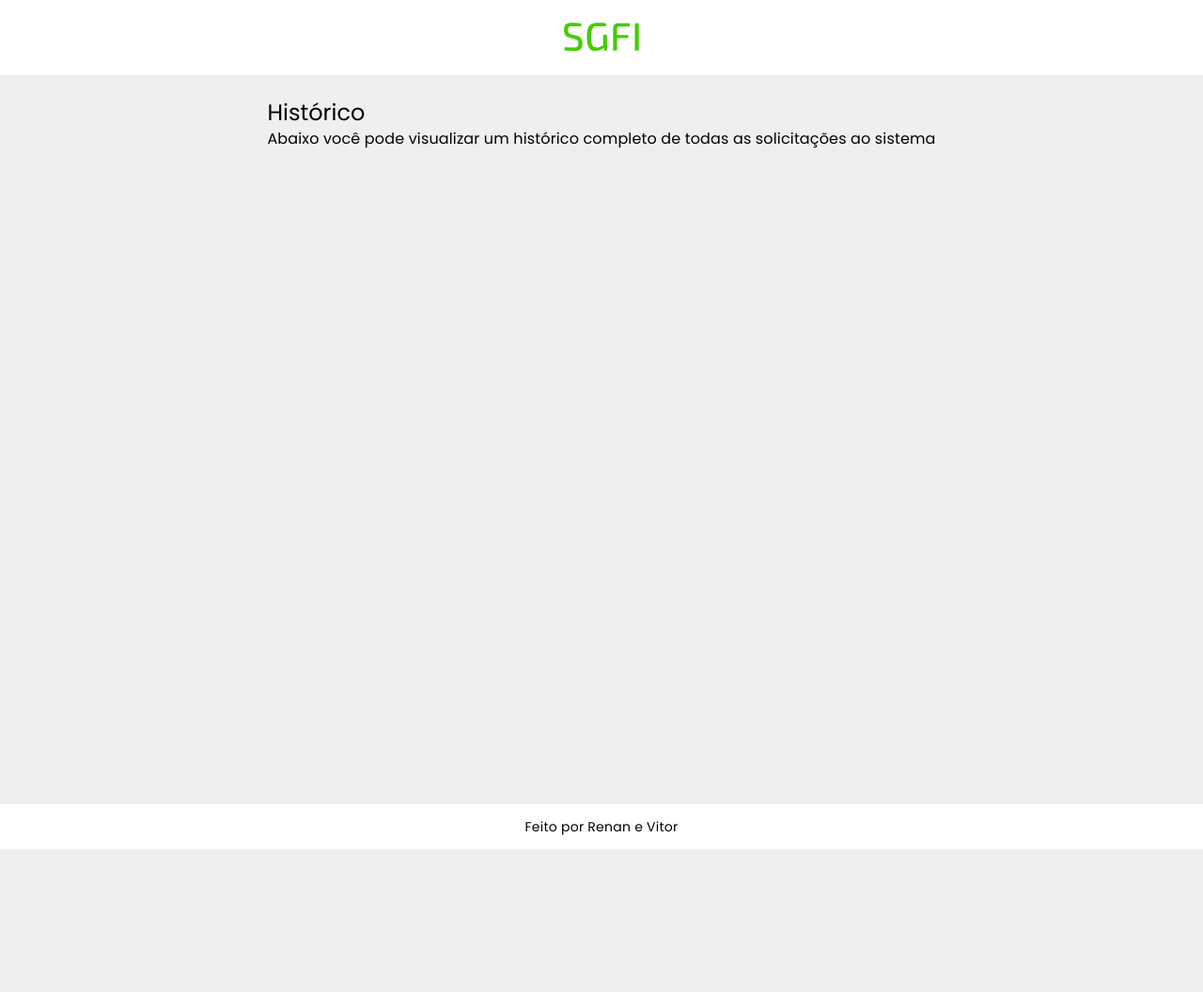
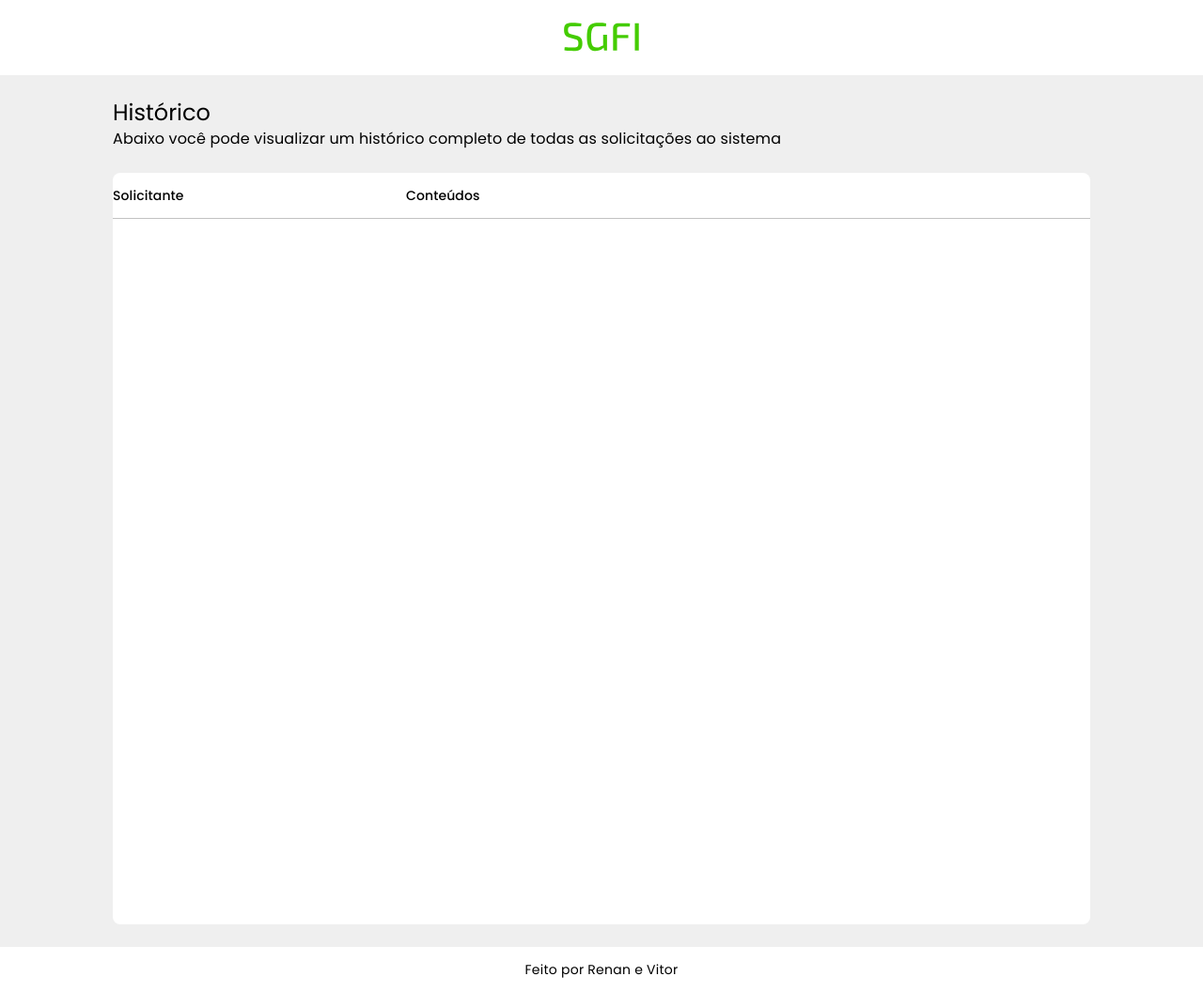
Before and after one commit to RenanMaestrya/SGFI, a Django app: page /historico/ in a window 1280 px wide. Shown: the whole page at 94% size. Before the commit the page ends 904 px from the top, so only its background shows below. Run offline with Django 4.2, Linux system fonts and the light colour scheme.

Commit message:
Feature/dashboard screen (#7)
* historico sendo feito

* pulling develop

```diff
--- a/SGFI/static/css/pages/history.css
+++ b/SGFI/static/css/pages/history.css
@@ -0,0 +1,48 @@
+.general {
+    display: flex;
+    height: 100vh;
+    width: 100%;
+    flex-direction: row;
+    background-color: var(--neutral-white);
+    justify-content: flex-start;
+    border-radius: 8px;
+    gap: 16px
+}
+.title {
+    margin-bottom: 24px;
+    align-self: flex-start;
+}
+
+.table-header {
+    width: 100%;
+    height: 48px;
+    display: flex;
+    flex-direction: row;
+    border-bottom: 1px solid var(--neutral-300);
+}
+
+.percent60 {
+    width: 60%;
+    display: flex;
+    align-items: center;
+    justify-content: flex-start;
+}
+
+.percent40 {
+    width: 40%;
+    display: flex;
+    align-items: center;
+    justify-content: flex-start;
+}
+
+.base-label{
+    padding-left: 16px;
+}
+
+.primary-label{
+    width: 50%;
+}
+
+.secondary-label{
+    width: calc(100%/3);
+}
--- a/SGFI/templates/apps/core/pages/history.html
+++ b/SGFI/templates/apps/core/pages/history.html
@@ -23,7 +23,22 @@
             <h5 class="subtitle-1">Abaixo você pode visualizar um histórico completo de todas as solicitações ao sistema</h5>
         </div>
         <main class="global-container ">
+            <div class="general ">
+                <div class="table-header">
+                    <div class="percent60">
+                        <span class="subtitle-2 base-label' primary-label">
+                            Solicitante
+                        </span>
+                        <span class="subtitle-2 base-label' primary-label">
+                            Conteúdos
+                        </span>
+                    </div>
+                    <div class="percent40">
 
+                    </div>
+                </div>
+
+            </div>
 
         </main>
     </div>
```
